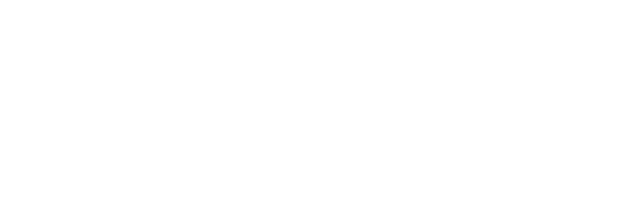
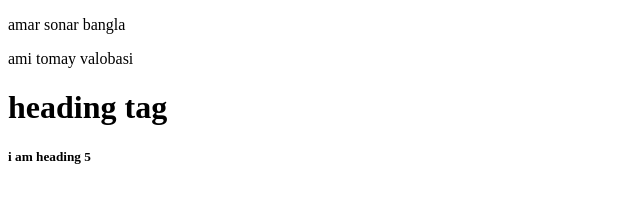
Before and after one commit to monakaka/nije-nije, a plain HTML site: page index.html in a window 1280 px wide. Shown: the whole page, without its empty margins (0-640 px from the left). Drawn offline with Linux system fonts and the light colour scheme.

Commit message:
style add

```diff
--- a/index.html
+++ b/index.html
@@ -5,8 +5,13 @@
     <meta http-equiv="X-UA-Compatible" content="IE=edge">
     <meta name="viewport" content="width=device-width, initial-scale=1.0">
     <title>Document</title>
+    <link rel="stylesheet" href="style.css">
 </head>
 <body>
+    <p>amar sonar bangla</p>
+    <p>ami tomay valobasi</p>
+    <h1>heading tag</h1>
+    <h5>i am heading 5</h5>
 
 </body>
 </html>
```
Also changed, not shown: style.css (added).
